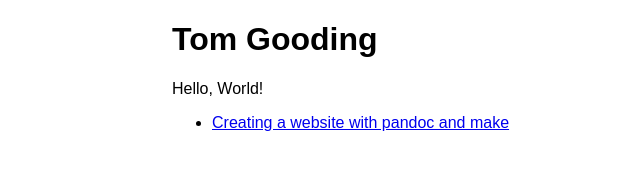
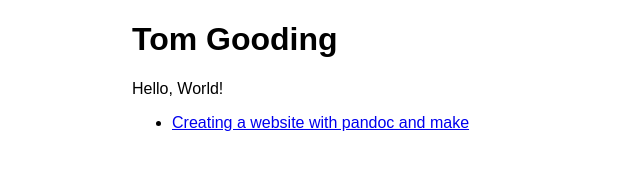
Before and after one commit to TomJGooding/tomjgooding.github.io, a plain HTML site: page docs/index.html in a window 1280 px wide. Shown: the whole page, without its empty margins (148-788 px from the left). Drawn offline with Linux system fonts and the light colour scheme.

```diff
--- a/docs/style.css
+++ b/docs/style.css
@@ -6,7 +6,7 @@
   font-family: sans-serif;
   font-size: 16px;
   margin: 0 auto;
-  max-width: 40em;
+  max-width: 45em;
 }
 
 code {
```
